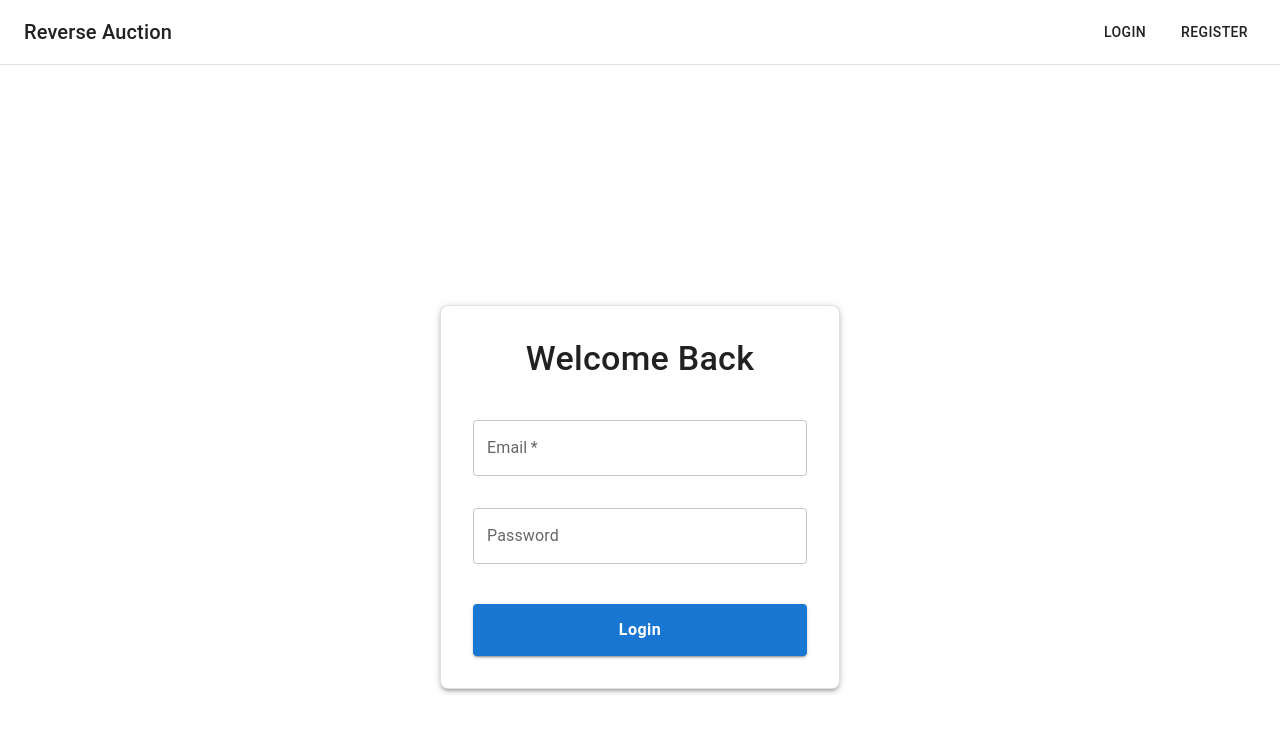
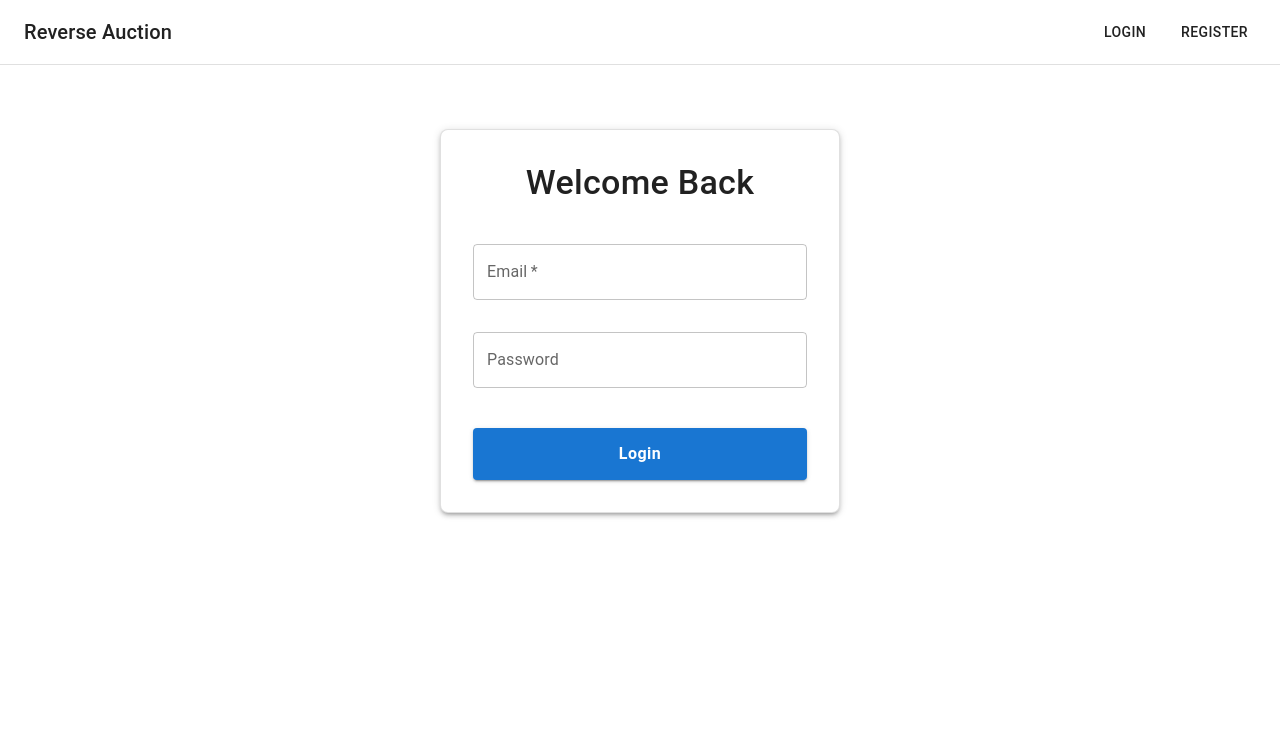
Before and after one commit to clmntd/41030-Reverse-Auction-Webapp, a React (Create React App) app in the folder client/: page /login in a window 1280 px wide. Shown: the top 732 px of the page. Built offline with nearby package versions, Linux system fonts and the light colour scheme; no server answers; some icons are missing.

Commit message:
Update Login.js
- Made login box more visible

```diff
--- a/client/src/components/Login.js
+++ b/client/src/components/Login.js
@@ -60,9 +60,9 @@ const Login = ({ setUser }) => {
     <Container
       maxWidth="sm"
       sx={{
-        minHeight: '100vh',
+        // minHeight: '100vh',
         display: 'flex',
-        alignItems: 'center',
+        // alignItems: 'center',
         justifyContent: 'center',
         py: 4
       }}
```
